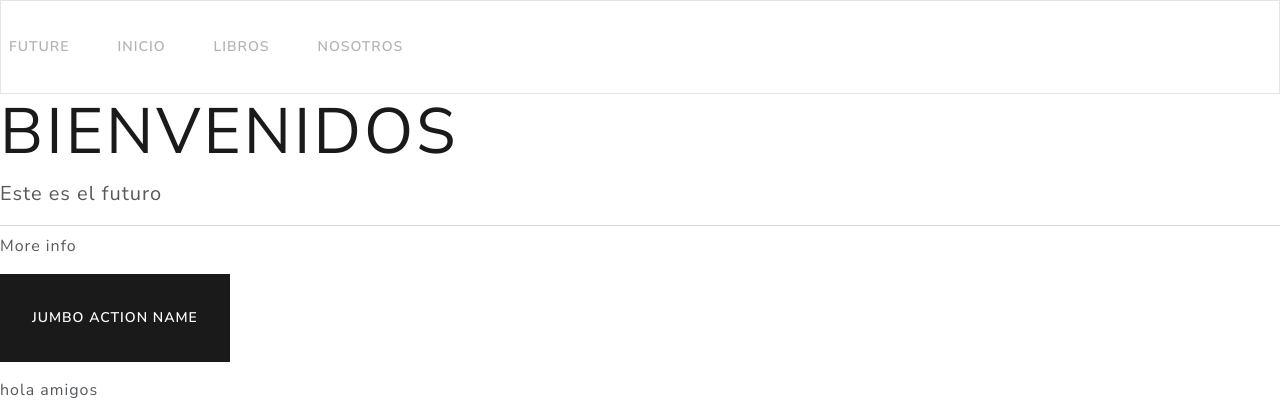
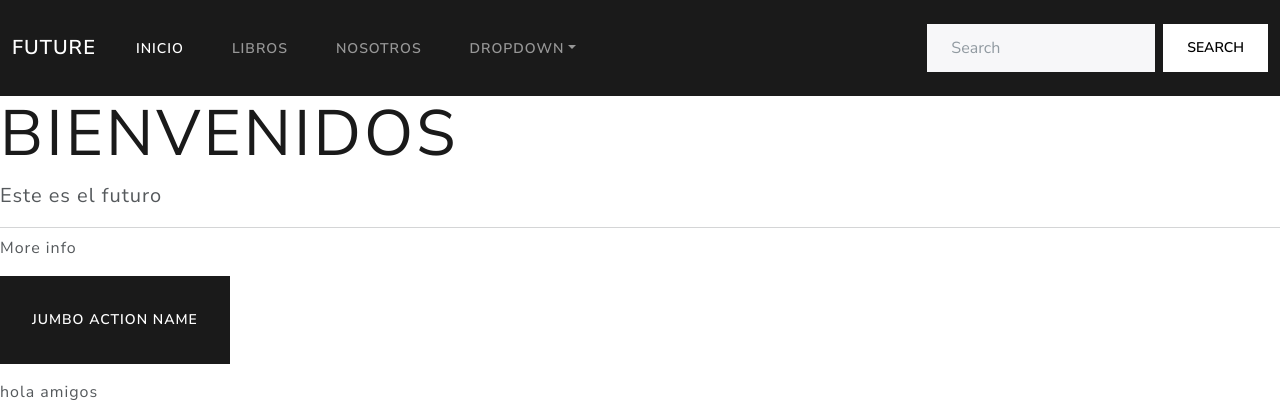
Before and after one commit to Aki-kon/Aligned-, a PHP site: page / in a window 1280 px wide. Shown: the top 420 px of the page. Run offline with PHP 8.4, Linux system fonts and the light colour scheme.

Commit message:
cambios a la cabecera

```diff
--- a/TEMPLATE/Cabecera.php
+++ b/TEMPLATE/Cabecera.php
@@ -9,13 +9,18 @@
 
 </head>
 <body>
-    <nav class="navbar navbar-expand-lg navbar-black bg-light">
-        <ul class="nav navbar-nav">
+<nav class="navbar navbar-expand-lg navbar-dark bg-primary">
+  <div class="container-fluid">
+    <a class="navbar-brand" href="#">FUTURE</a>
+    <button class="navbar-toggler" type="button" data-bs-toggle="collapse" data-bs-target="#navbarColor01" aria-controls="navbarColor01" aria-expanded="false" aria-label="Toggle navigation">
+      <span class="navbar-toggler-icon"></span>
+    </button>
+    <div class="collapse navbar-collapse" id="navbarColor01">
+      <ul class="navbar-nav me-auto">
         <li class="nav-item">
-                <a class="nav-link" href="#">FUTURE</a>
-            </li>
-            <li class="nav-item">
-                <a class="nav-link" href="index.php">INICIO</a>
+          <a class="nav-link active" href="index.php">INICIO
+            <span class="visually-hidden">(current)</span>
+          </a>
         </li>
         <li class="nav-item">
           <a class="nav-link" href="libros.php">LIBROS</a>
@@ -23,7 +28,23 @@
         <li class="nav-item">
           <a class="nav-link" href="nosotros.php">NOSOTROS</a>
         </li>
+        <li class="nav-item dropdown">
+          <a class="nav-link dropdown-toggle" data-bs-toggle="dropdown" href="#" role="button" aria-haspopup="true" aria-expanded="false">Dropdown</a>
+          <div class="dropdown-menu">
+            <a class="dropdown-item" href="#">Action</a>
+            <a class="dropdown-item" href="#">Another action</a>
+            <a class="dropdown-item" href="#">Something else here</a>
+            <div class="dropdown-divider"></div>
+            <a class="dropdown-item" href="#">Separated link</a>
+          </div>
+        </li>
       </ul>
+      <form class="d-flex">
+        <input class="form-control me-sm-2" type="search" placeholder="Search">
+        <button class="btn btn-secondary my-2 my-sm-0" type="submit">Search</button>
+      </form>
+    </div>
+  </div>
 </nav>
 <div class="conteiner">
     <div class="row">
```
Also changed, not shown: libros.php (+1 -33 lines), 1 other file. Lines whose indentation alone changed are shown as unchanged.
